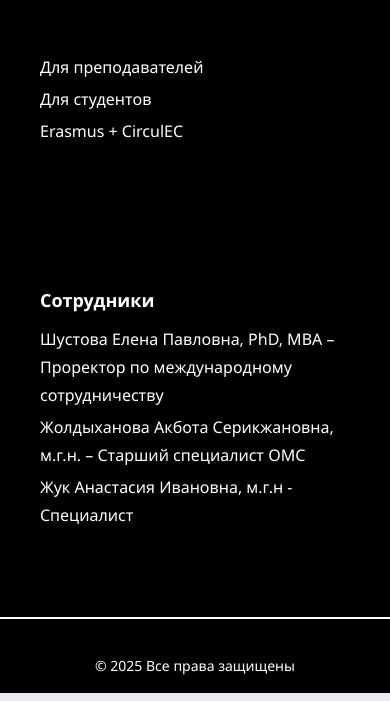
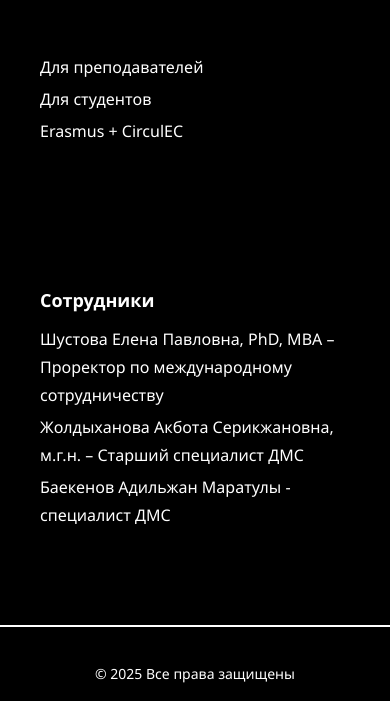
Before and after one commit to Anubizze/abu-ic, a plain HTML site: page academic mobility.html in a window 390 px wide. Shown: the part 1608-2309 px from the top of the page. Drawn offline with Linux system fonts and the light colour scheme.

Commit message:
academic mobility.html fix: Исправил футтер сотрудники

```diff
--- a/academic mobility.html
+++ b/academic mobility.html
@@ -137,9 +137,9 @@
                         <div class="footer__column">
                             <h4>Сотрудники</h4>
                             <p>Шустова Елена Павловна, PhD, MBA – Проректор по международному сотрудничеству</p>
-                            <p>Жолдыханова Акбота Серикжановна, м.г.н. – Старший специалист ОМС</p>
-                            <p>Жук Анастасия Ивановна, м.г.н - Cпециалист</p>
-                        </div>
+                            <p>Жолдыханова Акбота Серикжановна, м.г.н. – Старший специалист ДМС</p>
+                            <p>Баекенов Адильжан Маратулы - специалист ДМС</p>
+                        </div>
                     </div>
                 <hr class="stripe">
                 <div class="footer__bottom">
```
